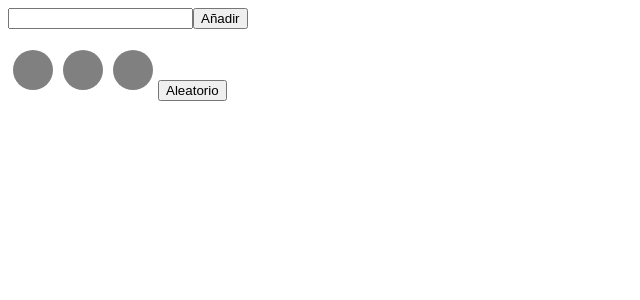
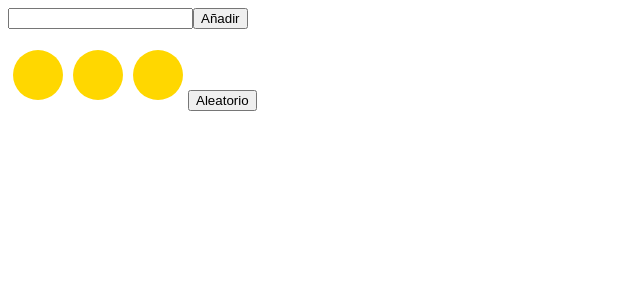
Before and after one commit to VicJGR/ReactVJ, a React (Vite) app: page / in a window 1280 px wide. Shown: the top 300 px of the page, without its empty margins (0-640 px from the left). Built offline with nearby package versions, Linux system fonts and the light colour scheme.

Commit message:
cambios en el componente random

```diff
--- a/src/components/Random.jsx
+++ b/src/components/Random.jsx
@@ -21,13 +21,13 @@ function Random (){
     }
 
 let estilo ={
-    width: '40px',
-    height: '40px',
+    width: '50px',
+    height: '50px',
     display: 'inline-block',
     borderRadius: '100%',
-    backgroundColor: 'gray',
+    backgroundColor: 'gold',
     margin: '5px',
-    lineHeight:'40px',
+    lineHeight:'50px',
     textAlign:'center'
     }
 
```
